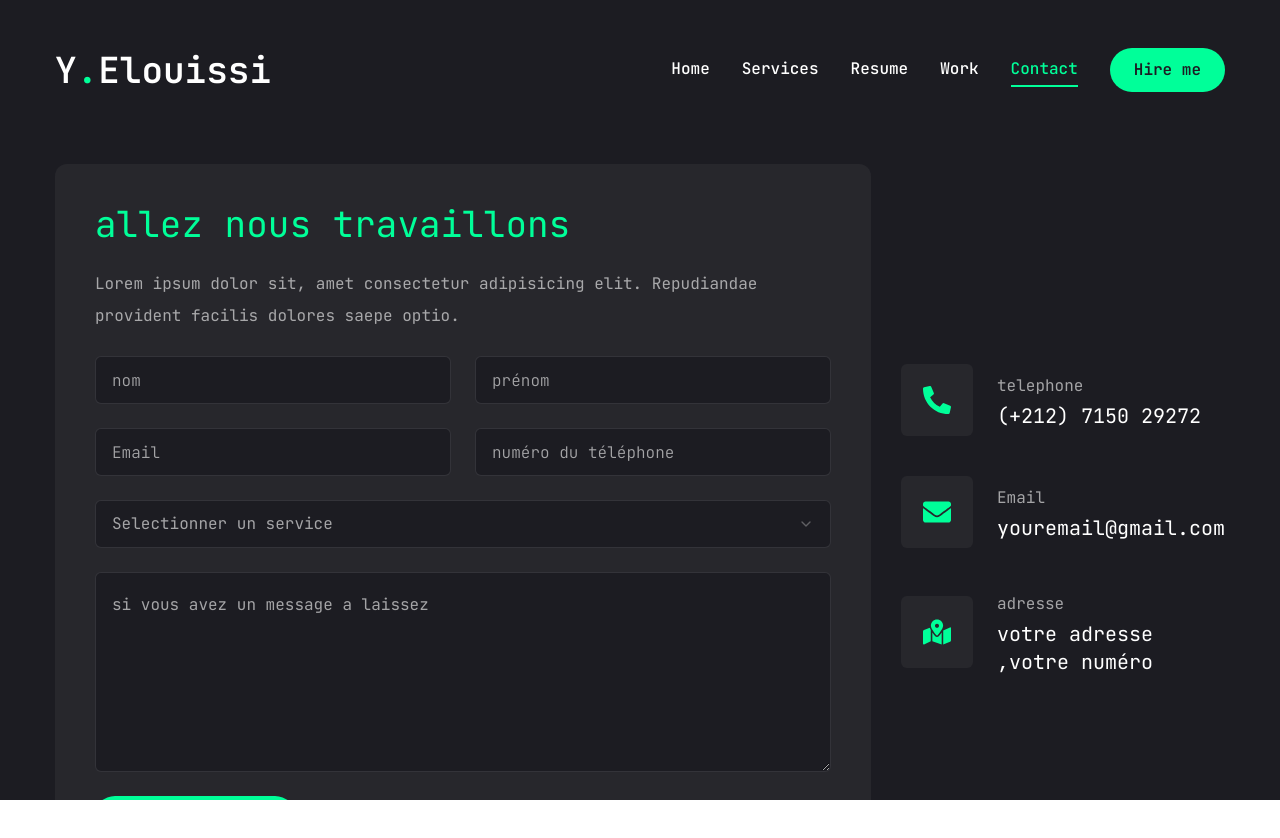
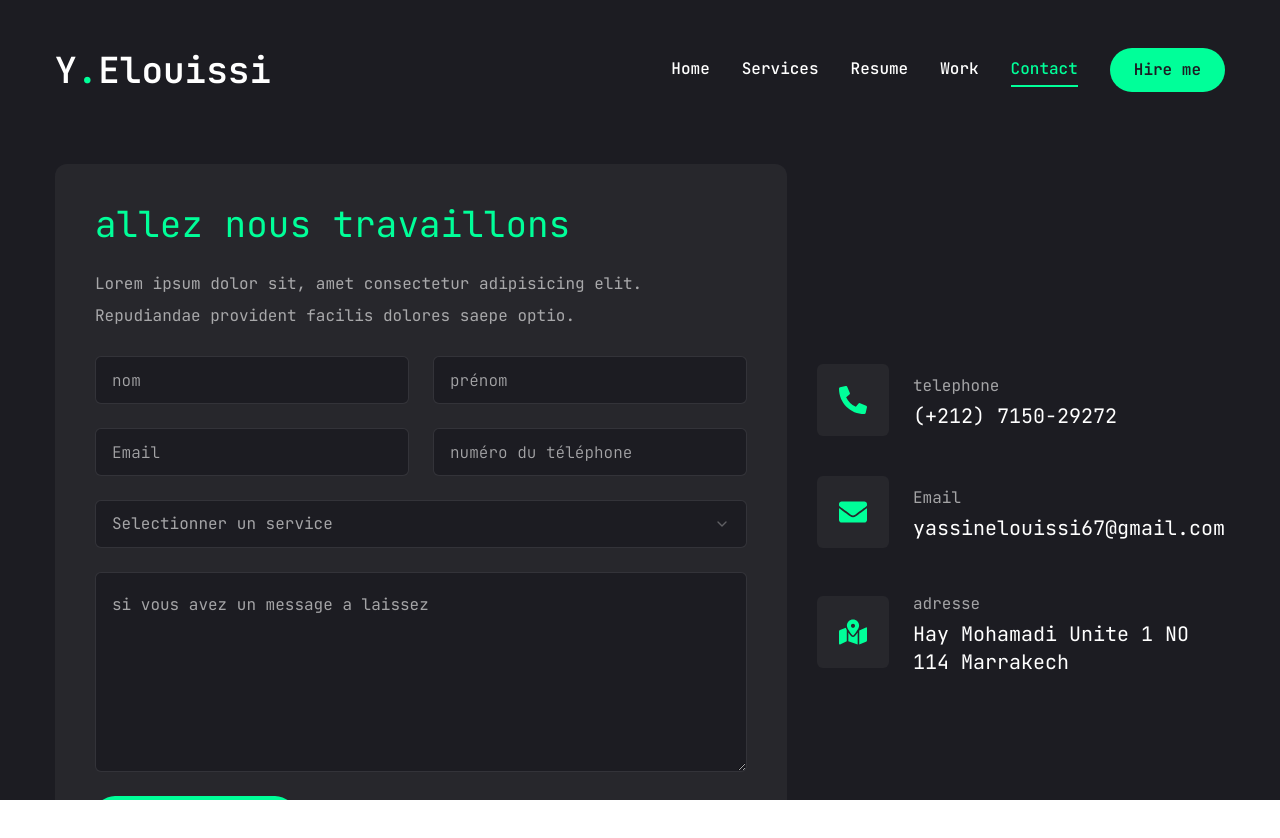
Before and after one commit to elouissi/portfolio, a Next.js app: page /contact in a window 1280 px wide. Shown: the top 838 px of the page. Built offline with nearby package versions, Linux system fonts and the light colour scheme.

Commit message:
ajouter les infos personnel

```diff
--- a/app/contact/page.jsx
+++ b/app/contact/page.jsx
@@ -11,17 +11,17 @@ const info = [
     {
         icon:<FaPhoneAlt/>,
         titre: 'telephone',
-        description: '(+212) 7150 29272'
+        description: '(+212) 7150-29272'
     },
     {
         icon:<FaEnvelope/>,
         titre: 'Email',
-        description: 'youremail@gmail.com'
+        description: 'yassinelouissi67@gmail.com'
     },
     {
         icon:<FaMapMarkedAlt/>,
         titre: 'adresse',
-        description: 'votre adresse ,votre numéro'
+        description: 'Hay Mohamadi Unite 1 NO 114 Marrakech'
     },
 
 ]
```
Also changed, not shown: components/Stairs.jsx (line endings or trailing spaces).
